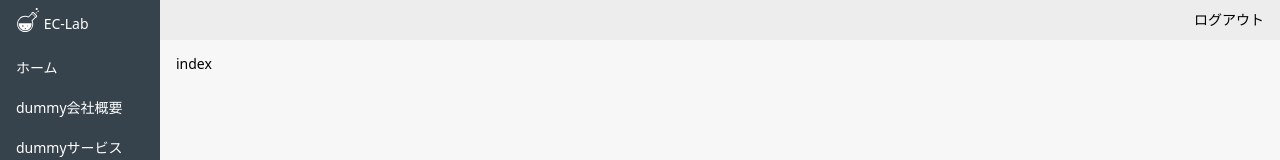
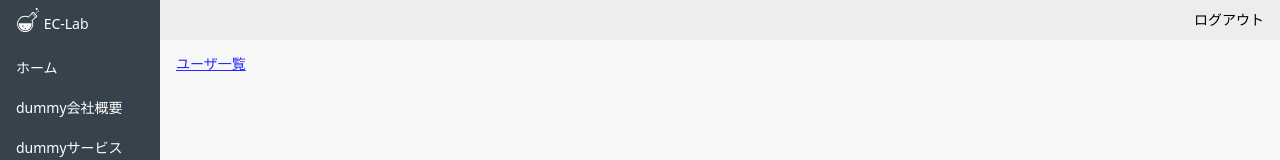
Before and after one commit to choimaru/ec-lab, a Nuxt app: page / in a window 1280 px wide. Shown: the top 160 px of the page. Built offline with nearby package versions, Linux system fonts and the light colour scheme.

Commit message:
仮メニュー

```diff
--- a/src/pages/index.vue
+++ b/src/pages/index.vue
@@ -1,3 +1,3 @@
 <template>
-  <div>index</div>
+  <div><NuxtLink to="/user/list">ユーザ一覧</NuxtLink></div>
 </template>
```
